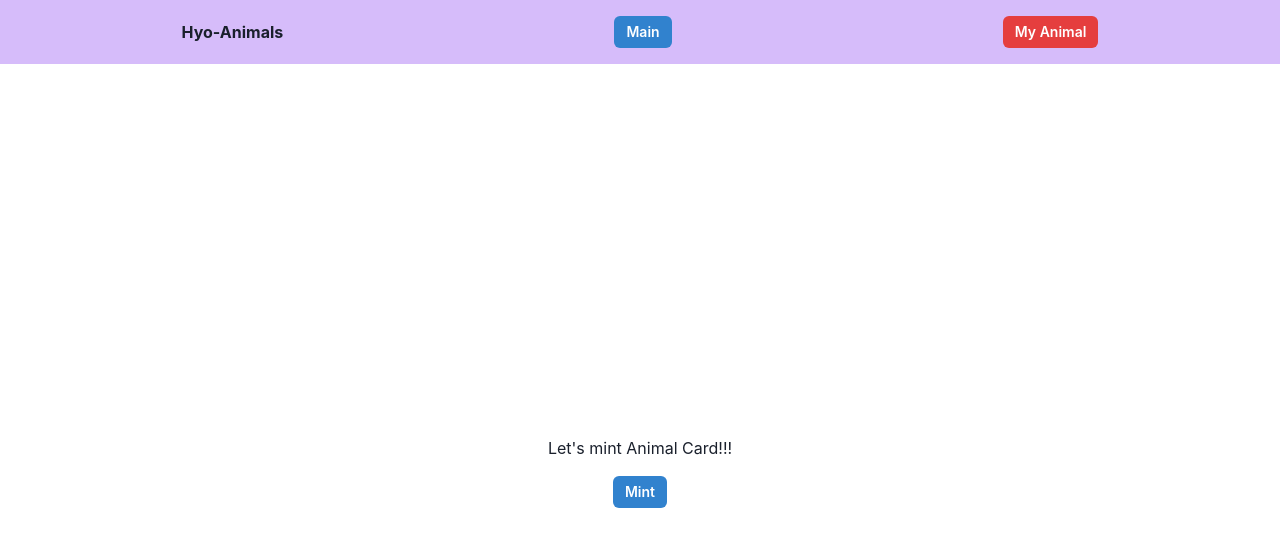
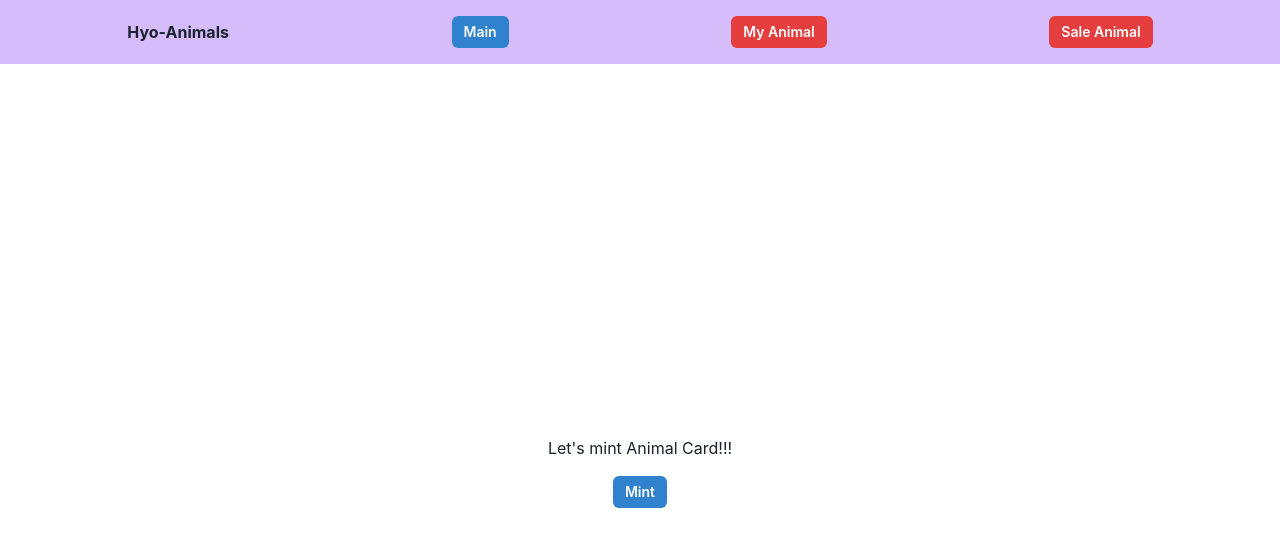
Before and after one commit to AstroHyo/gitpod, a React (Create React App) app in the folder frontend/: page / in a window 1280 px wide. Shown: the top 546 px of the page. Built offline with nearby package versions, Linux system fonts and the light colour scheme; what web3 would draw is missing.

Commit message:
add: Sale Animal route link

```diff
--- a/frontend/src/components/Layout.tsx
+++ b/frontend/src/components/Layout.tsx
@@ -15,6 +15,9 @@ const Layout: FC = ({ children }) => {
                 <Link to="my-animal">
                     <Button size="sm" colorScheme="red">My Animal</Button>
                 </Link>
+                <Link to="sale-animal">
+                    <Button size="sm" colorScheme="red">Sale Animal</Button>
+                </Link>
             </Flex>
             <Flex direction="column" h="full" justifyContent="center" alignItems="center">
                 {children}
```
